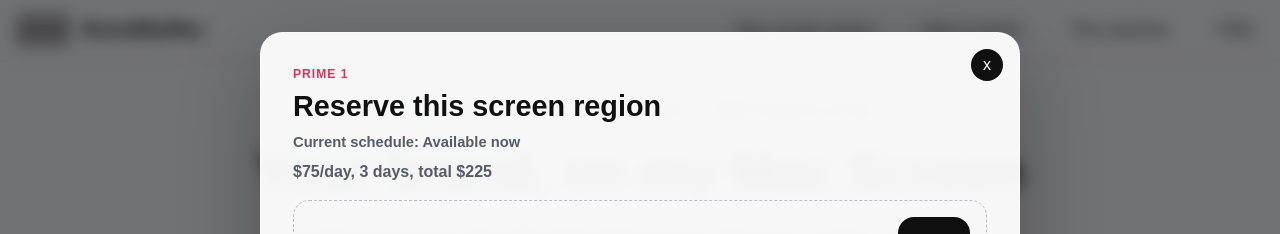
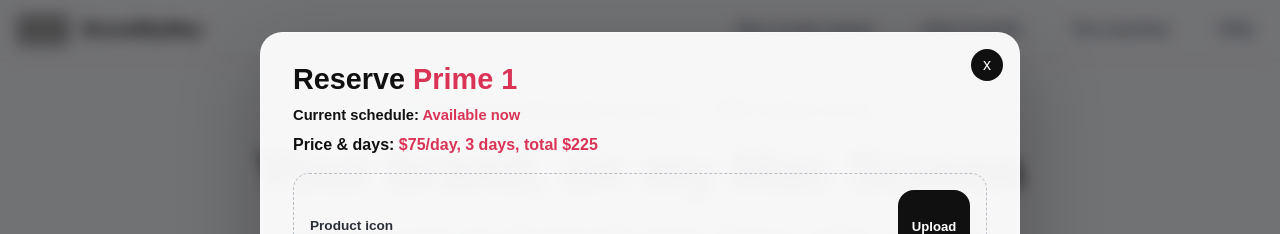
Before and after one commit to suntongxue666/Brandmymac, a Next.js app: page / in a window 1280 px wide. Both pictures are taken after a click on the button "Prime 1". Shown: the top 234 px of the page. Built offline with nearby package versions, Linux system fonts and the light colour scheme; no server answers; grey boxes are pictures that could not be loaded.

Commit message:
Refine schedule admin and booking dates

```diff
--- a/app/globals.css
+++ b/app/globals.css
@@ -715,13 +715,19 @@ h3 {
 
 .price-line {
   margin-bottom: 0;
-  color: #565b66;
+  color: #101010;
   font-weight: 700;
+}
+
+.price-line span,
+.schedule-note span,
+.slot-name-highlight {
+  color: #d93456;
 }
 
 .schedule-note {
   margin-bottom: 0.45rem;
-  color: #565b66;
+  color: #101010;
   font-size: 0.92rem;
   font-weight: 720;
 }
@@ -977,11 +983,23 @@ select:focus {
   font-size: 1.2rem;
 }
 
+.price-layout {
+  display: grid;
+  gap: 0.75rem;
+  margin-top: 1rem;
+}
+
 .price-grid {
   display: grid;
-  grid-template-columns: repeat(5, minmax(0, 1fr));
   gap: 0.75rem;
-  margin-top: 1rem;
+}
+
+.price-grid-prime {
+  grid-template-columns: repeat(3, minmax(0, 1fr));
+}
+
+.price-grid-desktop {
+  grid-template-columns: repeat(6, minmax(0, 1fr));
 }
 
 .price-control {
@@ -1105,6 +1123,11 @@ select:focus {
   padding-inline: 1rem;
 }
 
+.paypal-button.is-disabled {
+  cursor: default;
+  opacity: 0.48;
+}
+
 .admin-controls {
   display: grid;
   gap: 0.55rem;
@@ -1162,7 +1185,8 @@ select:focus {
     grid-template-columns: 1fr;
   }
 
-  .price-grid {
+  .price-grid-prime,
+  .price-grid-desktop {
     grid-template-columns: repeat(2, minmax(0, 1fr));
   }
 
@@ -1210,7 +1234,8 @@ select:focus {
     flex-direction: column;
   }
 
-  .price-grid {
+  .price-grid-prime,
+  .price-grid-desktop {
     grid-template-columns: 1fr;
   }
 }
--- a/app/page.tsx
+++ b/app/page.tsx
@@ -12,11 +12,14 @@ type Slot = {
   label: string;
   price: number;
   nextSchedule?: string;
+  nextAvailableAt?: string;
   product?: {
     name: string;
     url: string;
     schedule: string;
     iconPreview?: string;
+    startAt?: string;
+    endAt?: string;
   };
 };
 
@@ -62,6 +65,8 @@ const initialSlots: Slot[] = [
       url: "https://figma.com",
       schedule: "Aug 28, 2026 to Sep 3, 2026 (UTC)",
       iconPreview: "https://www.google.com/s2/favicons?domain=figma.com&sz=128",
+      startAt: "2026-08-28T00:00:00.000Z",
+      endAt: "2026-09-03T23:59:59.000Z",
     },
   },
   { id: "desk-8", row: "standard", label: "Desktop 8", price: 5 },
@@ -76,6 +81,8 @@ const initialSlots: Slot[] = [
       url: "https://raycast.com",
       schedule: "Aug 28, 2026 to Sep 3, 2026 (UTC)",
       iconPreview: "https://www.google.com/s2/favicons?domain=raycast.com&sz=128",
+      startAt: "2026-08-28T00:00:00.000Z",
+      endAt: "2026-09-03T23:59:59.000Z",
     },
   },
   { id: "desk-11", row: "standard", label: "Desktop 11", price: 5 },
@@ -100,6 +107,12 @@ function formatUtcDate(date: Date) {
     year: "numeric",
     timeZone: "UTC",
   }).format(date);
+}
+
+function startOfUtcDay(date: Date) {
+  const next = new Date(date);
+  next.setUTCHours(0, 0, 0, 0);
+  return next;
 }
 
 function inferMetaFromUrl(url: string) {
@@ -161,14 +174,27 @@ export default function Home() {
     () => (activeSlot ? activeSlot.price * form.days : 0),
     [activeSlot, form.days],
   );
-  const activeSchedule = activeSlot?.product?.schedule || "Available now";
+  const activeSchedule =
+    activeSlot?.product?.schedule ||
+    (activeSlot?.nextSchedule ? `Reserved: ${activeSlot.nextSchedule}` : "Available now");
+  const reservationStart = useMemo(() => {
+    const now = startOfUtcDay(new Date());
+    const blockedUntil = activeSlot?.nextAvailableAt || activeSlot?.product?.endAt;
+    if (!blockedUntil) return now;
+
+    const next = new Date(blockedUntil);
+    if (Number.isNaN(next.getTime())) return now;
+    next.setUTCDate(next.getUTCDate() + 1);
+    return startOfUtcDay(next);
+  }, [activeSlot]);
   const reservationWindow = useMemo(() => {
-    const start = new Date();
+    const start = reservationStart;
     const end = new Date(start);
     end.setUTCDate(end.getUTCDate() + form.days - 1);
+    end.setUTCHours(23, 59, 59, 0);
 
     return `${formatUtcDate(start)} to ${formatUtcDate(end)}, UTC calendar days.`;
-  }, [form.days]);
+  }, [form.days, reservationStart]);
 
   useEffect(() => {
     let cancelled = false;
@@ -329,6 +355,7 @@ export default function Home() {
       paypalLink,
       currentSchedule: activeSchedule,
       requestedSchedule: reservationWindow,
+      startAt: reservationStart.toISOString(),
       createdAt: new Date().toISOString(),
     };
 
@@ -347,6 +374,7 @@ export default function Home() {
           email: booking.email,
           days: booking.days,
           requestedSchedule: booking.requestedSchedule,
+          startAt: reservationStart.toISOString(),
         }),
       });
       const payload = (await response.json()) as {
@@ -600,12 +628,19 @@ export default function Home() {
             ) : (
               <form className="booking-form" onSubmit={submitBooking}>
                 <div>
-                  <p className="eyebrow">{activeSlot.label}</p>
-                  <h2>Reserve this screen region</h2>
-                  <p className="schedule-note">Current schedule: {activeSchedule}</p>
+                  <h2>
+                    Reserve{" "}
+                    <span className="slot-name-highlight">{activeSlot.label}</span>
+                  </h2>
+                  <p className="schedule-note">
+                    Current schedule: <span>{activeSchedule}</span>
+                  </p>
                   <p className="price-line">
-                    ${activeSlot.price}/day, {form.days} days, total $
-                    {selectedTotal}
+                    <strong>Price &amp; days:</strong>{" "}
+                    <span>
+                      ${activeSlot.price}/day, {form.days} days, total $
+                      {selectedTotal}
+                    </span>
                   </p>
                 </div>
 
--- a/app/schedule/page.tsx
+++ b/app/schedule/page.tsx
@@ -72,6 +72,39 @@ export default function SchedulePage() {
   const [message, setMessage] = useState("");
 
   const hasData = useMemo(() => bookings.length > 0 || slots.length > 0, [bookings, slots]);
+  const primeSlots = useMemo(
+    () => slots.filter((slot) => slot.row_type === "hero"),
+    [slots],
+  );
+  const desktopSlots = useMemo(
+    () => slots.filter((slot) => slot.row_type === "standard"),
+    [slots],
+  );
+
+  function renderPriceControl(slot: SlotPrice) {
+    return (
+      <label className="price-control" key={slot.slot_id}>
+        <span>{slot.label}</span>
+        <input
+          min="0"
+          type="number"
+          value={slot.price}
+          onChange={(event) =>
+            setSlots((current) =>
+              current.map((item) =>
+                item.slot_id === slot.slot_id
+                  ? { ...item, price: Number(event.target.value) }
+                  : item,
+              ),
+            )
+          }
+          onBlur={(event) =>
+            updateSlotPrice(slot.slot_id, Number(event.target.value))
+          }
+        />
+      </label>
+    );
+  }
 
   async function loadSchedule() {
     const response = await fetch(`/api/admin/bookings?admin=${adminToken}`, {
@@ -222,49 +255,18 @@ export default function SchedulePage() {
                 Existing paid schedules keep their original price. Updated
                 prices apply to new booking requests only.
               </p>
-              <div className="price-grid">
-                {slots.map((slot) => (
-                  <label className="price-control" key={slot.slot_id}>
-                    <span>{slot.label}</span>
-                    <input
-                      min="0"
-                      type="number"
-                      value={slot.price}
-                      onChange={(event) =>
-                        setSlots((current) =>
-                          current.map((item) =>
-                            item.slot_id === slot.slot_id
-                              ? { ...item, price: Number(event.target.value) }
-                              : item,
-                          ),
-                        )
-                      }
-                      onBlur={(event) =>
-                        updateSlotPrice(slot.slot_id, Number(event.target.value))
-                      }
-                    />
-                  </label>
-                ))}
+              <div className="price-layout">
+                <div className="price-grid price-grid-prime">
+                  {primeSlots.map(renderPriceControl)}
+                </div>
+                <div className="price-grid price-grid-desktop">
+                  {desktopSlots.slice(0, 6).map(renderPriceControl)}
+                </div>
+                <div className="price-grid price-grid-desktop">
+                  {desktopSlots.slice(6, 12).map(renderPriceControl)}
+                </div>
               </div>
             </section>
-
-            {traffic?.recentVisitors?.length ? (
-              <section className="visitor-admin">
-                <h2>Recent visitors</h2>
-                <div className="visitor-table">
-                  {traffic.recentVisitors.map((visitor) => (
-                    <article key={visitor.device_id}>
-                      <strong>{visitor.ip || "No IP"}</strong>
-                      <p>{visitor.user_agent || "No user agent"}</p>
-                      <small>
-                        {visitor.device_id.slice(0, 8)} · {visitor.country || "Unknown"} ·{" "}
-                        {visitor.visits} visits
-                      </small>
-                    </article>
-                  ))}
-                </div>
-              </section>
-            ) : null}
 
             <div className="booking-table">
               {bookings.map((booking) => (
@@ -340,13 +342,39 @@ export default function SchedulePage() {
                         }
                       />
                     </label>
-                    <a className="paypal-button" href={booking.paypalLink} target="_blank">
-                      PayPal
-                    </a>
+                    {booking.paypalLink ? (
+                      <a
+                        className="paypal-button"
+                        href={booking.paypalLink}
+                        target="_blank"
+                      >
+                        Payment link
+                      </a>
+                    ) : (
+                      <span className="paypal-button is-disabled">No link</span>
+                    )}
                   </div>
                 </article>
               ))}
             </div>
+
+            {traffic?.recentVisitors?.length ? (
+              <section className="visitor-admin">
+                <h2>Recent visitors</h2>
+                <div className="visitor-table">
+                  {traffic.recentVisitors.map((visitor) => (
+                    <article key={visitor.device_id}>
+                      <strong>{visitor.ip || "No IP"}</strong>
+                      <p>{visitor.user_agent || "No user agent"}</p>
+                      <small>
+                        {visitor.device_id.slice(0, 8)} · {visitor.country || "Unknown"} ·{" "}
+                        {visitor.visits} visits
+                      </small>
+                    </article>
+                  ))}
+                </div>
+              </section>
+            ) : null}
           </div>
         )}
       </section>
--- a/worker/index.ts
+++ b/worker/index.ts
@@ -413,9 +413,12 @@ function slotFromRow(row: SlotRow, booking?: BookingRow) {
             url: booking.website,
             schedule: scheduleLabel(booking.start_at, booking.end_at),
             iconPreview: booking.icon_preview,
+            startAt: booking.start_at,
+            endAt: booking.end_at,
           }
         : undefined,
     nextSchedule: booking ? scheduleLabel(booking.start_at, booking.end_at) : undefined,
+    nextAvailableAt: booking ? booking.end_at : undefined,
   };
 }
 
@@ -565,11 +568,16 @@ async function handleSlotsRequest(env: Env) {
     .prepare("SELECT slot_id, label, row_type, price, sort_order FROM brandmymac_slots ORDER BY sort_order")
     .all<SlotRow>();
   const liveBookings = await env.DB
-    .prepare("SELECT * FROM brandmymac_bookings WHERE status = 'Active' ORDER BY start_at DESC")
+    .prepare(
+      "SELECT * FROM brandmymac_bookings WHERE status IN ('Active', 'Scheduled') ORDER BY end_at DESC",
+    )
     .all<BookingRow>();
-  const bookingsBySlot = new Map(
-    (liveBookings.results || []).map((booking) => [booking.slot_id, booking]),
-  );
+  const bookingsBySlot = new Map<string, BookingRow>();
+  for (const booking of liveBookings.results || []) {
+    if (!bookingsBySlot.has(booking.slot_id)) {
+      bookingsBySlot.set(booking.slot_id, booking);
+    }
+  }
 
   return json({
     slots: (slots.results || []).map((slot) => slotFromRow(slot, bookingsBySlot.get(slot.slot_id))),
```
Also changed, not shown: 1 other file (tests, documents, lock files or other folders).
